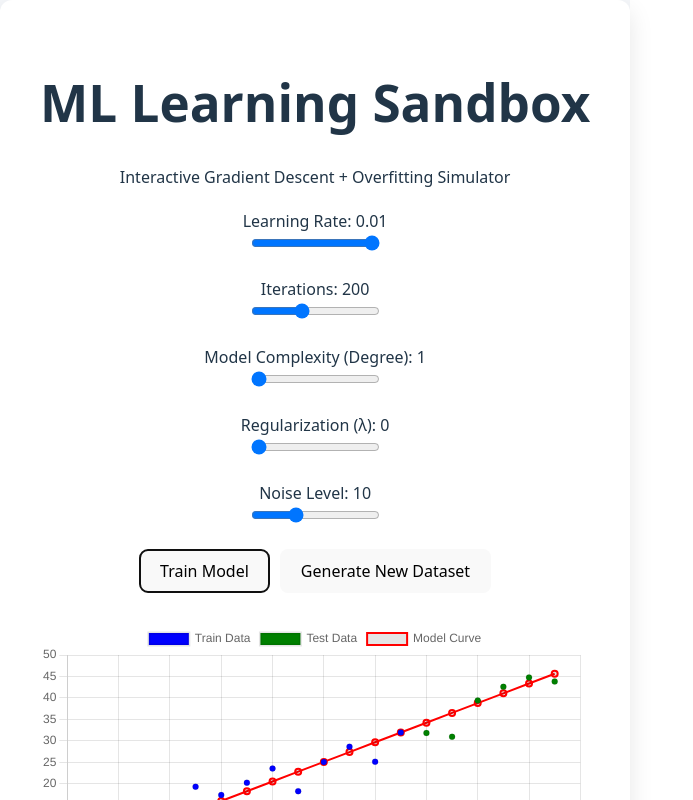
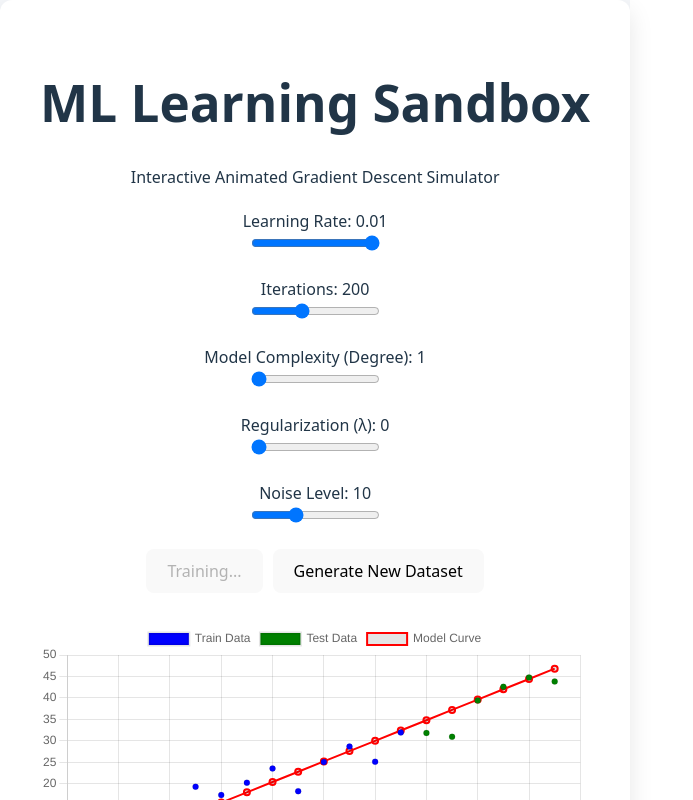
Before and after one commit to mudassirbeg/ENIGMA_2.0_Zyphix, a React (Vite) app: page / in a window 1280 px wide. Both pictures are taken after a click on the button "Train Model". Shown: the top 800 px of the page, without its empty margins (0-693 px from the left). Built offline with nearby package versions, Linux system fonts and the light colour scheme.

Commit message:
feat: add animated real-time gradient descent

```diff
--- a/src/App.jsx
+++ b/src/App.jsx
@@ -27,10 +27,12 @@ function App() {
   const [degree, setDegree] = useState(1);
   const [lambda, setLambda] = useState(0);
   const [noiseLevel, setNoiseLevel] = useState(10);
+
   const [weights, setWeights] = useState([0, 0]);
   const [trainLoss, setTrainLoss] = useState(0);
   const [testLoss, setTestLoss] = useState(0);
   const [lossHistory, setLossHistory] = useState([]);
+  const [isTraining, setIsTraining] = useState(false);
 
   // Generate Dataset
   const generateDataset = () => {
@@ -52,10 +54,15 @@ function App() {
   const { trainData, testData } = dataset;
 
   const trainModel = () => {
+    if (isTraining) return;
+
+    setIsTraining(true);
+
     let newWeights = Array(degree + 1).fill(0);
     let history = [];
+    let currentIteration = 0;
 
-    for (let iter = 0; iter < iterations; iter++) {
+    const interval = setInterval(() => {
       let gradients = Array(degree + 1).fill(0);
 
       trainData.forEach((point) => {
@@ -78,7 +85,7 @@ function App() {
           (gradients[d] / trainData.length + regularizationTerm);
       }
 
-      // Calculate iteration training loss
+      // Calculate training loss this iteration
       let iterationLoss = 0;
       trainData.forEach((point) => {
         let prediction = 0;
@@ -89,12 +96,17 @@ function App() {
       });
 
       history.push(iterationLoss / trainData.length);
-    }
 
-    // Final Training Loss
+      setWeights([...newWeights]);
+      setLossHistory([...history]);
+
+      currentIteration++;
+
+      if (currentIteration >= iterations) {
+        clearInterval(interval);
+
         const finalTrainLoss = history[history.length - 1];
 
-    // Test Loss
         let totalTestError = 0;
         testData.forEach((point) => {
           let prediction = 0;
@@ -106,10 +118,11 @@ function App() {
 
         const finalTestLoss = totalTestError / testData.length;
 
-    setWeights(newWeights);
         setTrainLoss(finalTrainLoss);
         setTestLoss(finalTestLoss);
-    setLossHistory(history);
+        setIsTraining(false);
+      }
+    }, 30);
   };
 
   const regenerateData = () => {
@@ -134,11 +147,8 @@ function App() {
   const isUnderfitting = trainLoss > 20 && testLoss > 20;
 
   let modelState = "Balanced";
-  if (isUnderfitting) {
-    modelState = "High Bias (Underfitting)";
-  } else if (isOverfitting) {
-    modelState = "High Variance (Overfitting)";
-  }
+  if (isUnderfitting) modelState = "High Bias (Underfitting)";
+  else if (isOverfitting) modelState = "High Variance (Overfitting)";
 
   const chartData = {
     datasets: [
@@ -206,9 +216,9 @@ function App() {
         }}
       >
         <h1>ML Learning Sandbox</h1>
-        <p>Interactive Gradient Descent + Overfitting Simulator</p>
+        <p>Interactive Animated Gradient Descent Simulator</p>
 
-        {/* Sliders */}
+        {/* Controls */}
         <div style={{ margin: "20px" }}>
           <label>Learning Rate: {learningRate}</label>
           <br />
@@ -274,9 +284,12 @@ function App() {
           />
         </div>
 
-        {/* Buttons */}
-        <button onClick={trainModel} style={{ padding: "10px 20px" }}>
-          Train Model
+        <button
+          onClick={trainModel}
+          disabled={isTraining}
+          style={{ padding: "10px 20px" }}
+        >
+          {isTraining ? "Training..." : "Train Model"}
         </button>
 
         <button
@@ -286,20 +299,17 @@ function App() {
           Generate New Dataset
         </button>
 
-        {/* Main Chart */}
-        <div style={{ width: "100%", marginTop: "30px" }}>
+        <div style={{ marginTop: "30px" }}>
           <Line data={chartData} options={options} />
         </div>
 
-        {/* Loss Chart */}
         {lossHistory.length > 0 && (
-          <div style={{ width: "100%", marginTop: "40px" }}>
+          <div style={{ marginTop: "40px" }}>
             <h3>Loss vs Iterations</h3>
             <Line data={lossChartData} />
           </div>
         )}
 
-        {/* Results */}
         <div style={{ marginTop: "20px" }}>
           <p>
             Current Model:{" "}
@@ -309,7 +319,7 @@ function App() {
           <p>Test Loss: {testLoss.toFixed(2)}</p>
 
           <h3>Bias–Variance Analysis</h3>
-          <p style={{ fontWeight: "bold" }}>Model State: {modelState}</p>
+          <p style={{ fontWeight: "bold" }}>{modelState}</p>
         </div>
       </div>
     </div>
```
Lines whose indentation alone changed are shown as unchanged.
